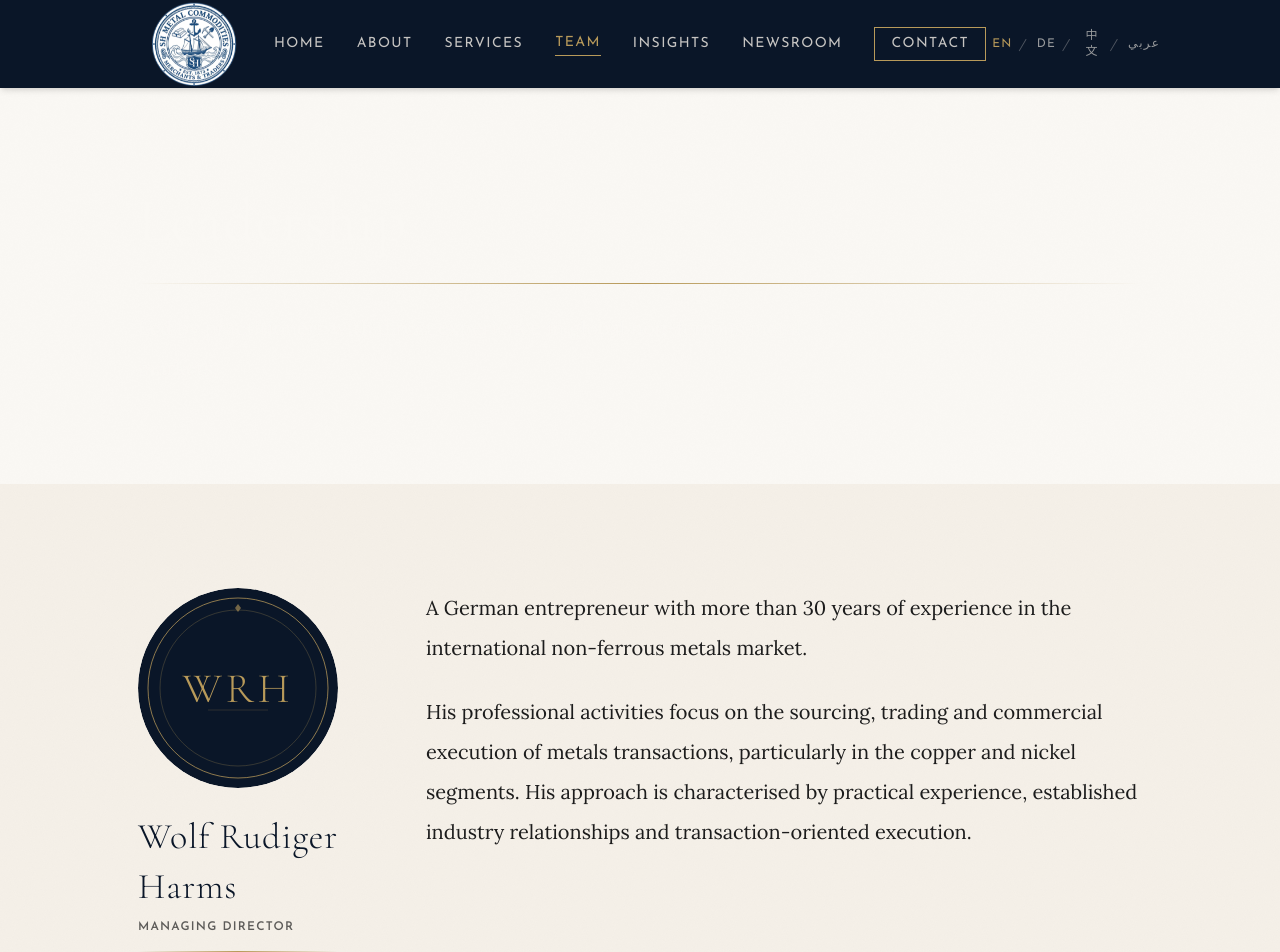
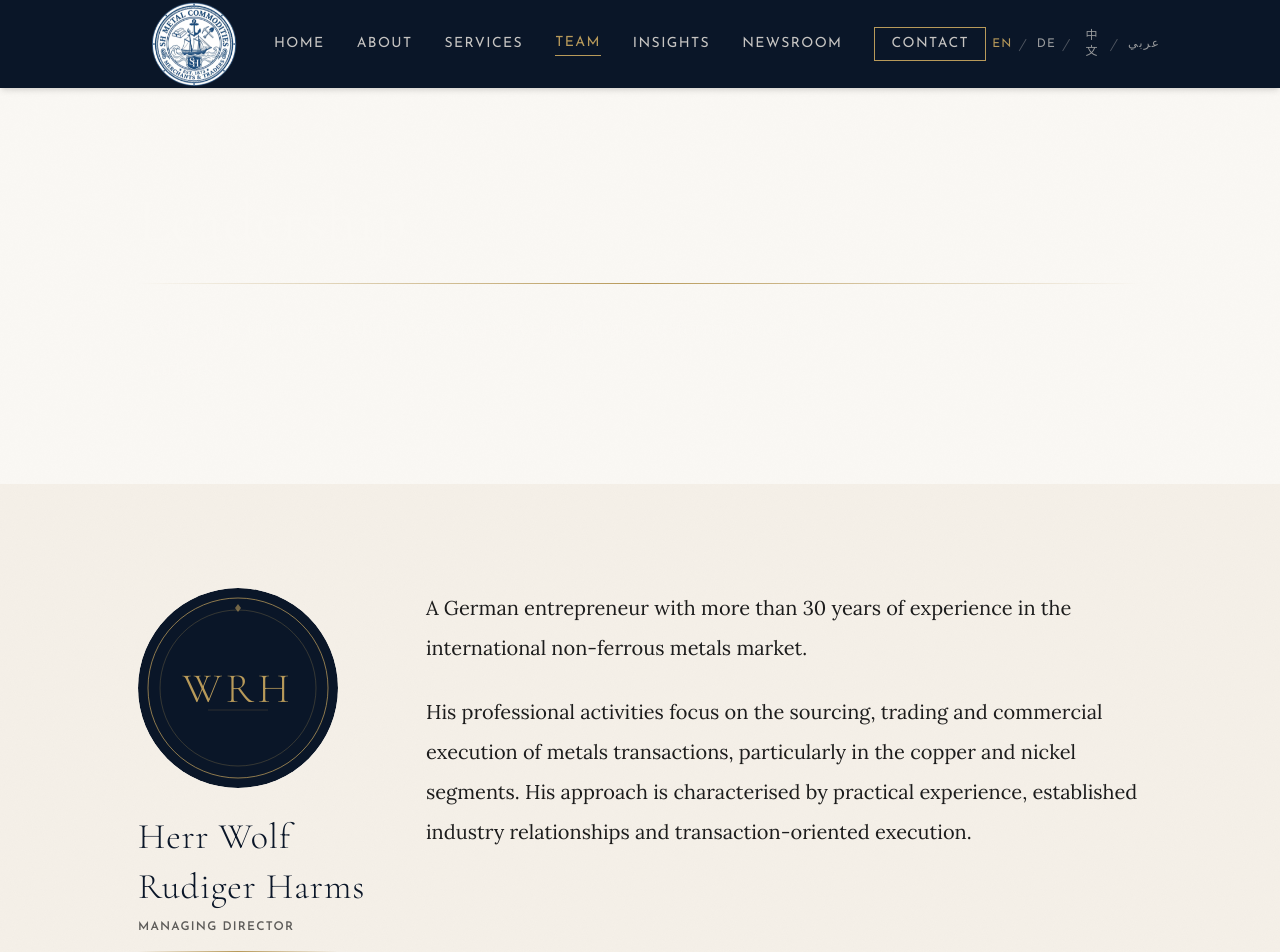
Before and after one commit to xfoxreaper/shmetalcommodities, a Next.js app: page /en/team in a window 1280 px wide. Shown: the top 952 px of the page. Built offline with nearby package versions, Linux system fonts and the light colour scheme.

Commit message:
content: add Herr honorific to team card

```diff
--- a/content/team.ts
+++ b/content/team.ts
@@ -16,7 +16,7 @@ export const team: TeamMember[] = [
   {
     id: "founder",
     initials: "WRH",
-    name: "Wolf Rudiger Harms",
+    name: "Herr Wolf Rudiger Harms",
     title: "Managing Director",
     bio: "A German entrepreneur with more than 30 years of experience in the international non-ferrous metals market. His professional activities focus on the sourcing, trading and commercial execution of metals transactions, particularly in the copper and nickel segments. His approach is characterised by practical experience, established industry relationships and transaction-oriented execution.",
     photoUrl: null,
```
